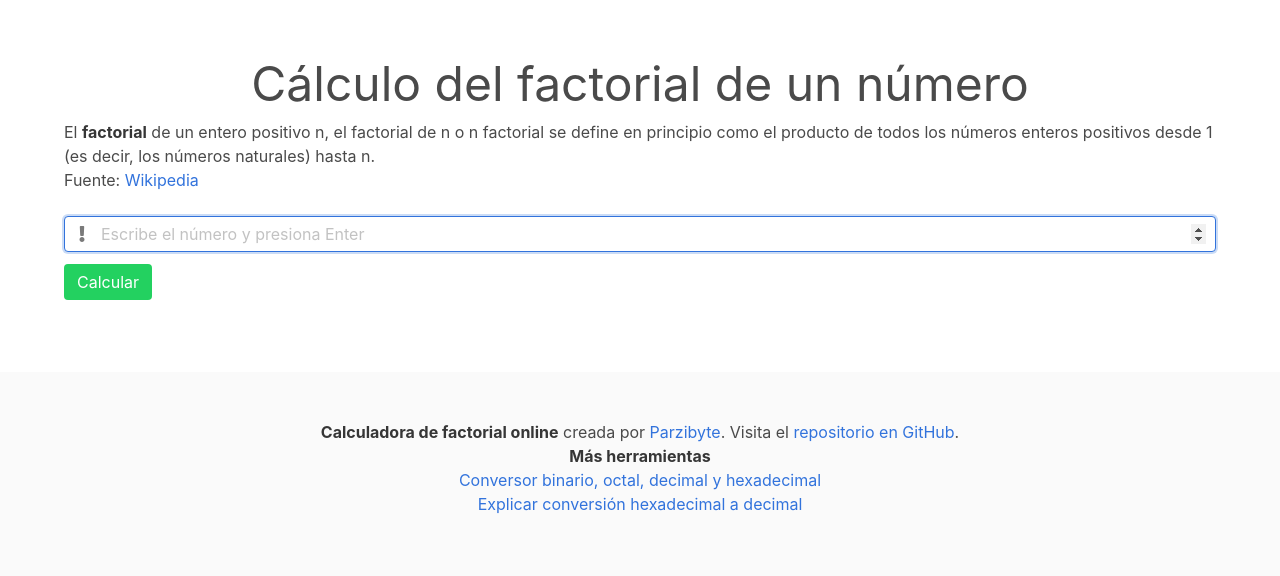
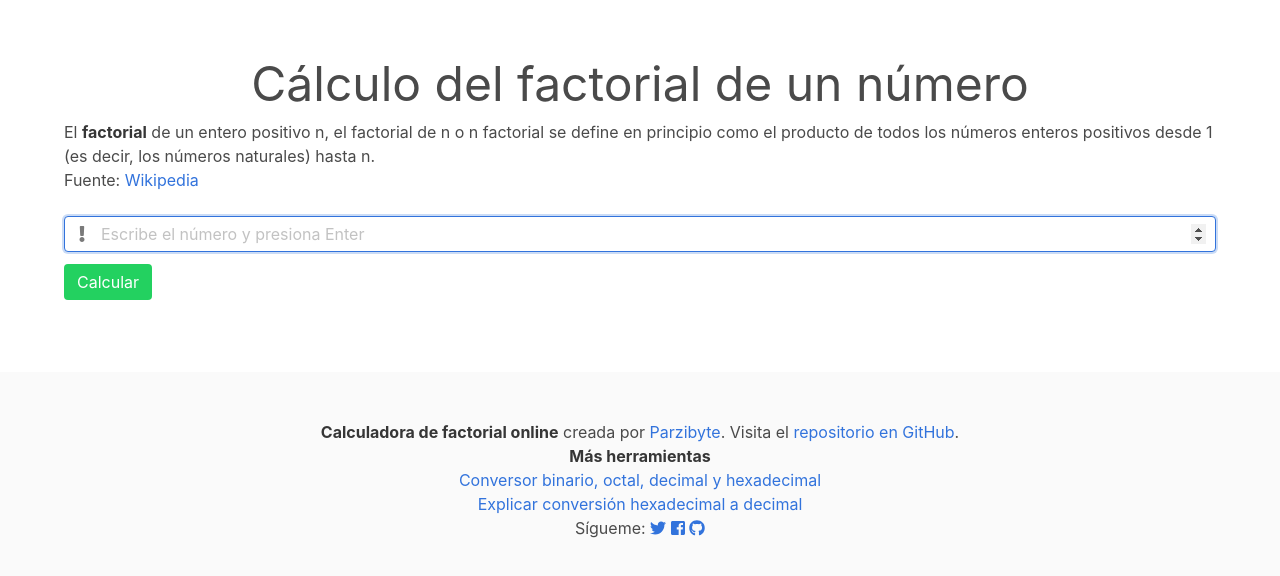
Before and after one commit to parzibyte/factorial-js, a plain HTML site: page index.html in a window 1280 px wide. Drawn offline with nearby package versions, Linux system fonts and the light colour scheme.

Commit message:
Agregados botones de sígueme

```diff
--- a/index.html
+++ b/index.html
@@ -28,7 +28,8 @@
             <div class="columns">
                 <div class="column">
                     <h1 class="is-size-1 has-text-centered">Cálculo del factorial de un número</h1>
-                    <p>El <strong>factorial</strong> de un entero positivo n, el factorial de n o n factorial se define en principio
+                    <p>El <strong>factorial</strong> de un entero positivo n, el factorial de n o n factorial se define
+                        en principio
                         como el producto de
                         todos los números enteros positivos desde 1 (es decir, los números naturales) hasta n.
                         <br>
@@ -63,7 +64,7 @@
                             <span v-show="!mostrarCopiado" class="icon">
                                 <i class="far fa-copy"></i>
                             </span>
-														<p v-show="mostrarCopiado" class="is-size-7">Copiado</p>
+                            <p v-show="mostrarCopiado" class="is-size-7">Copiado</p>
                         </button>
                         El factorial de <strong>{{numero}}</strong> es <strong class="factorial">{{factorial}}</strong>
                     </div>
@@ -81,8 +82,20 @@
                 <strong>Más herramientas</strong><br>
                 <a href="https://www.parzibyte.me/apps/conversor_bases/" target="_blank">Conversor binario, octal,
                     decimal y hexadecimal</a><br>
-                    <a href="https://www.parzibyte.me/apps/conversion-hexadecimal-decimal" target="_blank">Explicar conversión hexadecimal a decimal</a>
+                <a href="https://www.parzibyte.me/apps/conversion-hexadecimal-decimal" target="_blank">Explicar
+                    conversión hexadecimal a decimal</a>
+                <br>
+                Sígueme:
 
+                <a href="https://twitter.com/parzibyte" target="_blank">
+                    <i class="fab fa-twitter"></i>
+                </a>
+                <a href="https://facebook.com/parzibyte.fanpage" target="_blank">
+                    <i class="fab fa-facebook-square"></i>
+                </a>
+                <a href="https://github.com/parzibyte" target="_blank">
+                    <i class="fab fa-github"></i>
+                </a>
             </p>
         </div>
     </footer>
```
